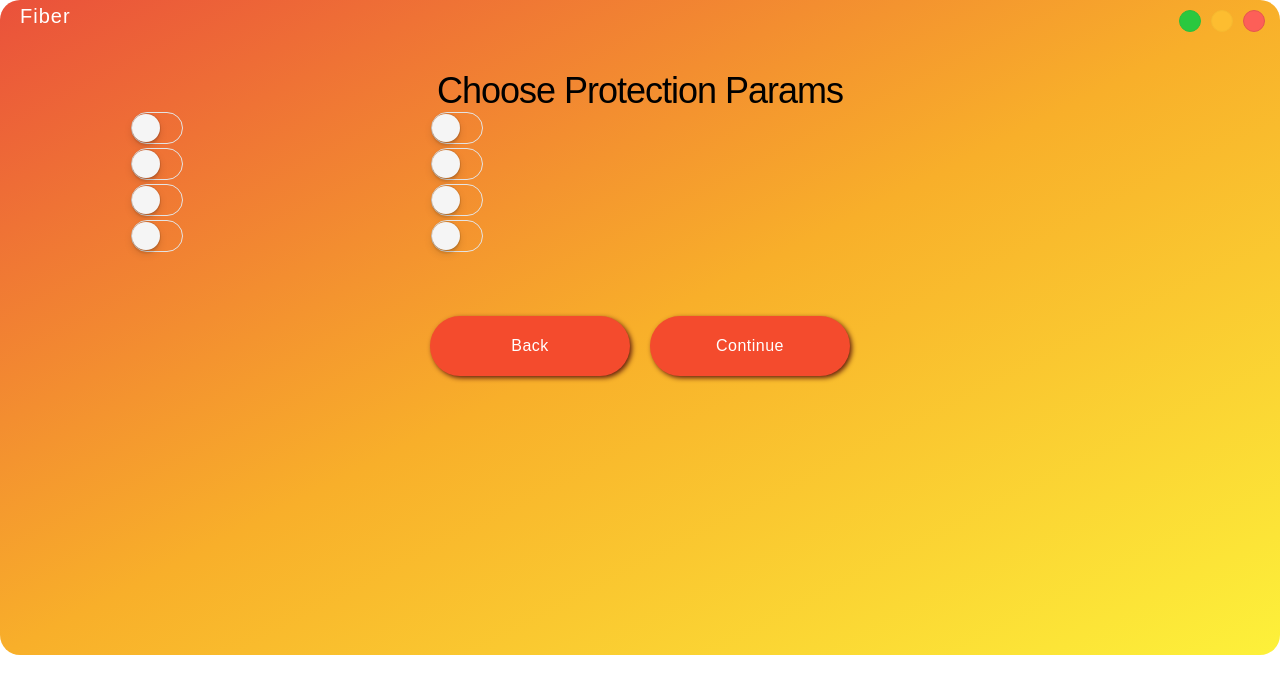
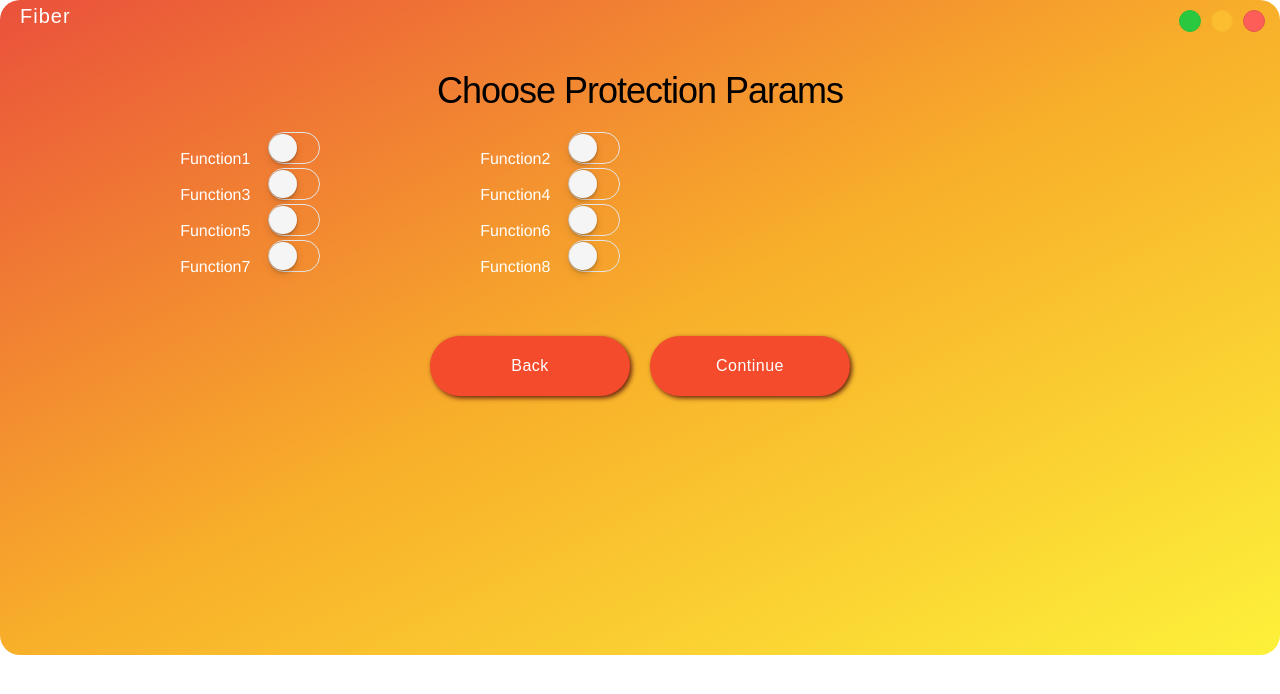
Before and after one commit to pcy190/Fiber-Frontend, a Vue app: page /config in a window 1280 px wide. Shown: the top 694 px of the page. Built offline with nearby package versions, Linux system fonts and the light colour scheme.

Commit message:
20200505 Update

```diff
--- a/src/components/ToggleButton.vue
+++ b/src/components/ToggleButton.vue
@@ -18,6 +18,10 @@
 </script>
 
 <style scoped>
+    .toggles{
+        position: relative;
+        display: inline-block;
+    }
     .toggles input.togglebtn {
         opacity: 0;
         position: relative;
--- a/src/views/Config.vue
+++ b/src/views/Config.vue
@@ -6,27 +6,35 @@
         <div class="conf-wrapper">
             <ul>
                <li class="param-wrapper">
+                   Function1
                    <toggle-button :toggleid="getToggle1"></toggle-button>
                </li>
                <li class="param-wrapper">
+                   Function2
                    <toggle-button :toggleid="getToggle2"></toggle-button>
                </li>
                <li class="param-wrapper">
+                   Function3
                    <toggle-button :toggleid="getToggle3"></toggle-button>
                </li>
                <li class="param-wrapper">
+                   Function4
                    <toggle-button :toggleid="getToggle4"></toggle-button>
                </li>
                 <li class="param-wrapper">
+                    Function5
                     <toggle-button :toggleid="getToggle5"></toggle-button>
                 </li>
                 <li class="param-wrapper">
+                    Function6
                     <toggle-button :toggleid="getToggle6"></toggle-button>
                 </li>
                 <li class="param-wrapper">
+                    Function7
                     <toggle-button :toggleid="getToggle7"></toggle-button>
                 </li>
                 <li class="param-wrapper">
+                    Function8
                     <toggle-button :toggleid="getToggle8"></toggle-button>
                 </li>
             </ul>
@@ -75,6 +83,8 @@
 <style scoped>
     .conf-wrapper{
         display: block;
+        margin-left: 100px;
+        margin-top: 20px;
     }
     .conf-wrapper ul{
         position: relative;
```
